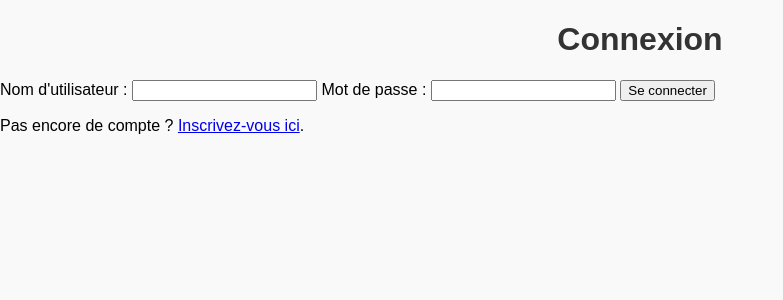
After one commit to TheoVangheluwe/Sprouts, a Django app: template Game/templates/login.html in a window 1280 px wide. The commit adds this page. Shown: the top 300 px of the page, without its empty margins (0-783 px from the left). Run offline with Django 5.2, Linux system fonts and the light colour scheme; the template is opened without the code that fills it, so the values that code supplies are empty.

Commit message:
ajout du système de register / login
-> Redirect login initialement
-> Possibilité de créer le compte et login
-> Une fois login on arrive sur la page de jeu app.js

```diff
--- /dev/null
+++ b/Game/static/Game/css/login.css
@@ -0,0 +1,17 @@
+body {
+    font-family: Arial, sans-serif;
+    background-color: #f9f9f9;
+    margin: 0;
+    padding: 0;
+}
+
+h1 {
+    text-align: center;
+    color: #333;
+}
+
+.error-message {
+    color: red;
+    font-weight: bold;
+    margin-top: 10px;
+}
--- a/Game/templates/index.html
+++ b/Game/templates/index.html
@@ -3,6 +3,8 @@
 <head>
   <meta charset="UTF-8">
   <meta name="viewport" content="width=device-width, initial-scale=1.0">
+  <meta name="description" content="Sprouts Game - A fun and interactive game to play online.">
+  <meta name="keywords" content="Sprouts, Game, Online, Fun, Interactive">
   <title>Sprouts Game</title>
   {% load render_bundle from webpack_loader %}
   {% render_bundle 'main' %}
--- /dev/null
+++ b/Game/templates/login.html
@@ -0,0 +1,27 @@
+
+{% load static %}
+<!DOCTYPE html>
+<html lang="en">
+<head>
+    <meta charset="UTF-8">
+    <meta name="description" content="Page de connexion pour accéder à votre compte.">
+    <meta name="keywords" content="connexion, login, utilisateur, mot de passe, compte">
+    <title>Connexion</title>
+    <link rel="stylesheet" href="{% static 'Game/css/login.css' %}">
+</head>
+<body>
+    <h1>Connexion</h1>
+    <form method="post">
+        {% csrf_token %}
+        <label for="username">Nom d'utilisateur :</label>
+        <input type="text" name="username" id="username" required>
+        <label for="password">Mot de passe :</label>
+        <input type="password" name="password" id="password" required>
+        <button type="submit">Se connecter</button>
+    </form>
+    {% if error %}
+        <p class="error-message">{{ error }}</p>
+    {% endif %}
+    <p>Pas encore de compte ? <a href="{% url 'register' %}">Inscrivez-vous ici</a>.</p>
+</body>
+</html>
--- a/Game/urls.py
+++ b/Game/urls.py
@@ -1,8 +1,13 @@
-from django.urls import path
+from django.urls import path, include
 from . import views
 
 urlpatterns = [
     path('', views.index, name='index'),
+    path('register/', views.register, name='register'),
     path('login/', views.login_view, name='login'),
     path('game/<int:game_id>/', views.game_view, name='game'),
+    path('logout/', views.logout_view, name='logout'),
+    path('app/', views.ReactAppView, name='react_app'),
+
+
 ]
--- a/Sprouts/settings.py
+++ b/Sprouts/settings.py
@@ -117,7 +117,7 @@ USE_TZ = True
 # Static files (CSS, JavaScript, Images)
 # https://docs.djangoproject.com/en/5.1/howto/static-files/
 
-STATIC_URL = 'static/'
+STATIC_URL = '/static/'
 
 # Default primary key field type
 # https://docs.djangoproject.com/en/5.1/ref/settings/#default-auto-field
--- a/Sprouts/urls.py
+++ b/Sprouts/urls.py
@@ -16,9 +16,11 @@ Including another URLconf
 """
 from django.contrib import admin
 from django.urls import path, include
+from django.shortcuts import redirect
 
 urlpatterns = [
     path('admin/', admin.site.urls),
+    path('', lambda request: redirect('login/')),
     path('', include('Game.urls')),
 
 ]
```
Also changed, not shown: Game/templates/register.html (added, +17 -0 lines), Game/views.py (+62 -1 lines), db.sqlite3.
